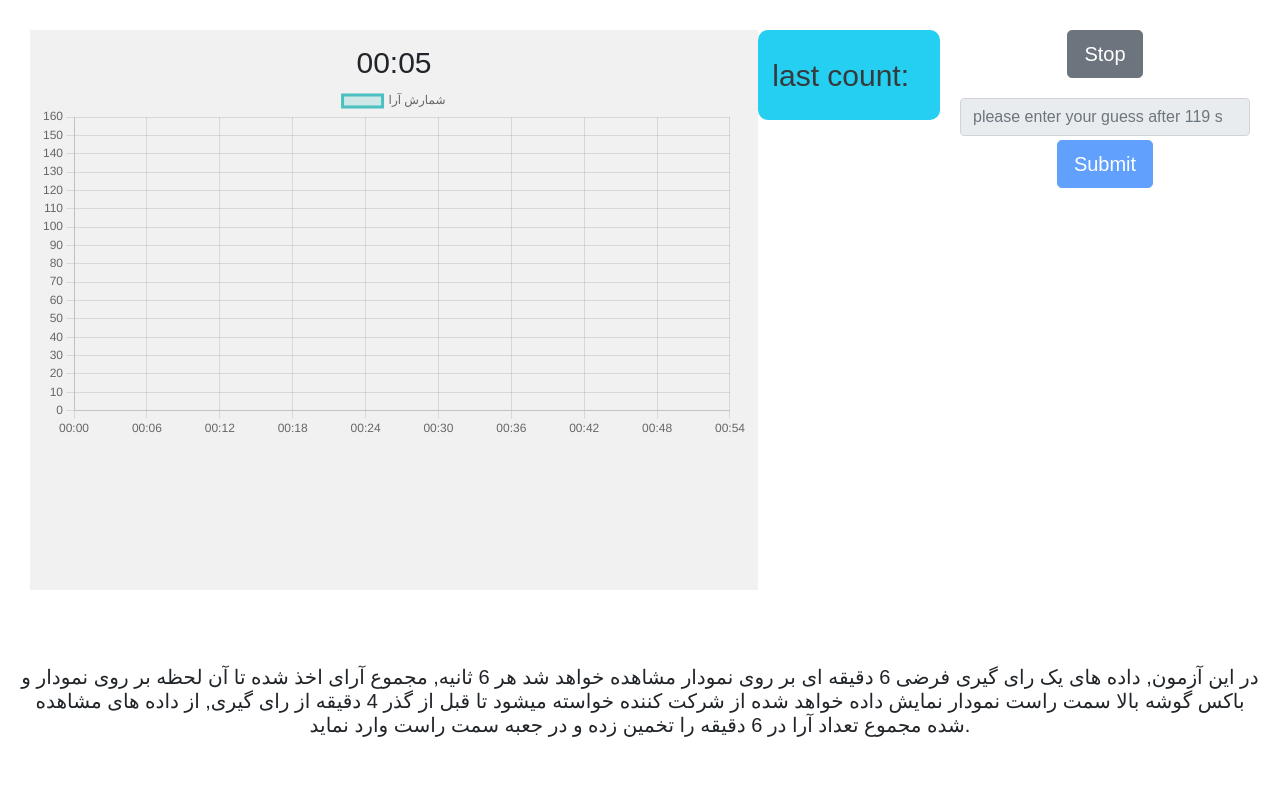
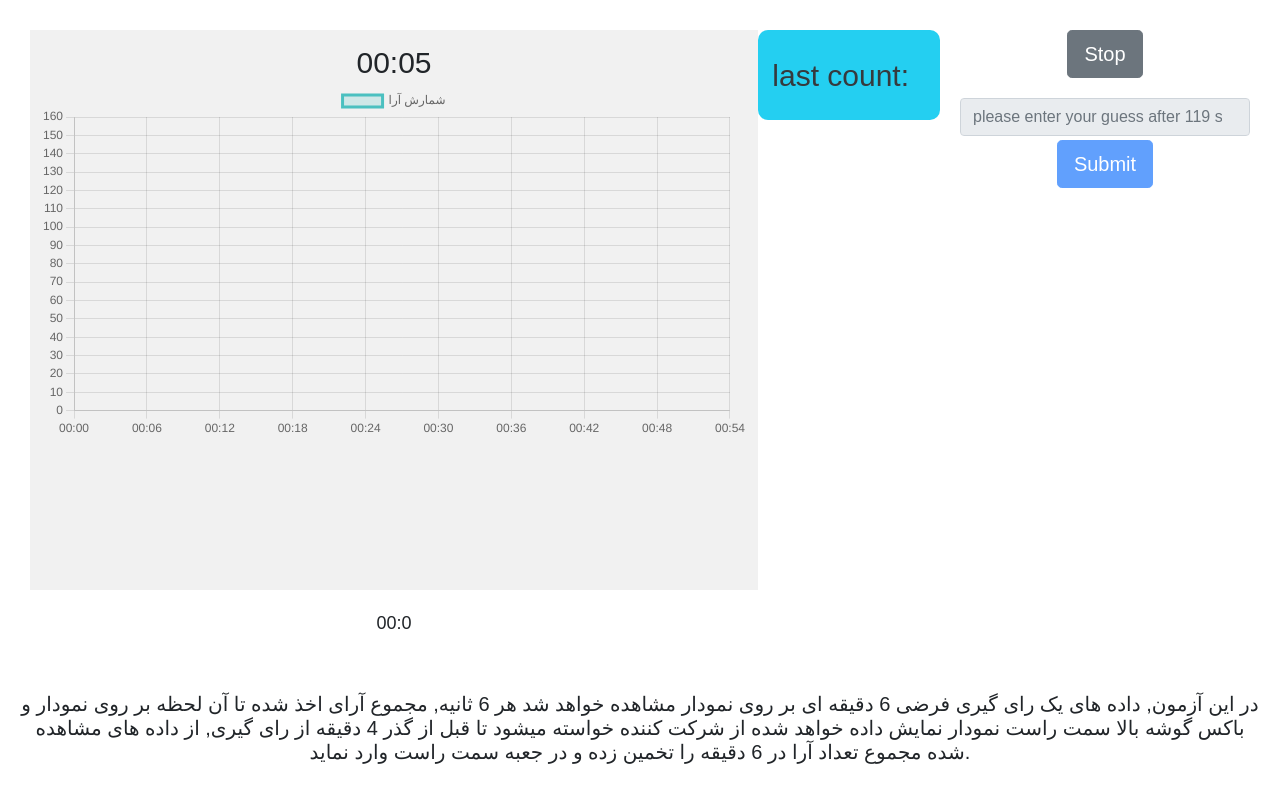
Before and after one commit to Aref-Riant/anchoring-in-pva, a React (Create React App) app: page /test in a window 1280 px wide. Built offline with nearby package versions, Linux system fonts and the light colour scheme; no server answers; a small style sheet from the web is missing.

Commit message:
undo flag2 for show time convert

```diff
--- a/src/pages/demo.jsx
+++ b/src/pages/demo.jsx
@@ -240,7 +240,7 @@ function Demo() {
               }}
             >
               <span style={{ fontSize: 18 }}>
-                {flag2 && time_convert(rangeval * time)}
+                { time_convert(rangeval * time)}
               </span>
             </div>
           </div>
--- a/src/pages/test.jsx
+++ b/src/pages/test.jsx
@@ -236,7 +236,7 @@ function Test() {
               }}
             >
               <span style={{ fontSize: 18 }}>
-                {flag2 && time_convert(rangeval * time)}
+                {time_convert(rangeval * time)}
               </span>
             </div>
           </div>
```
